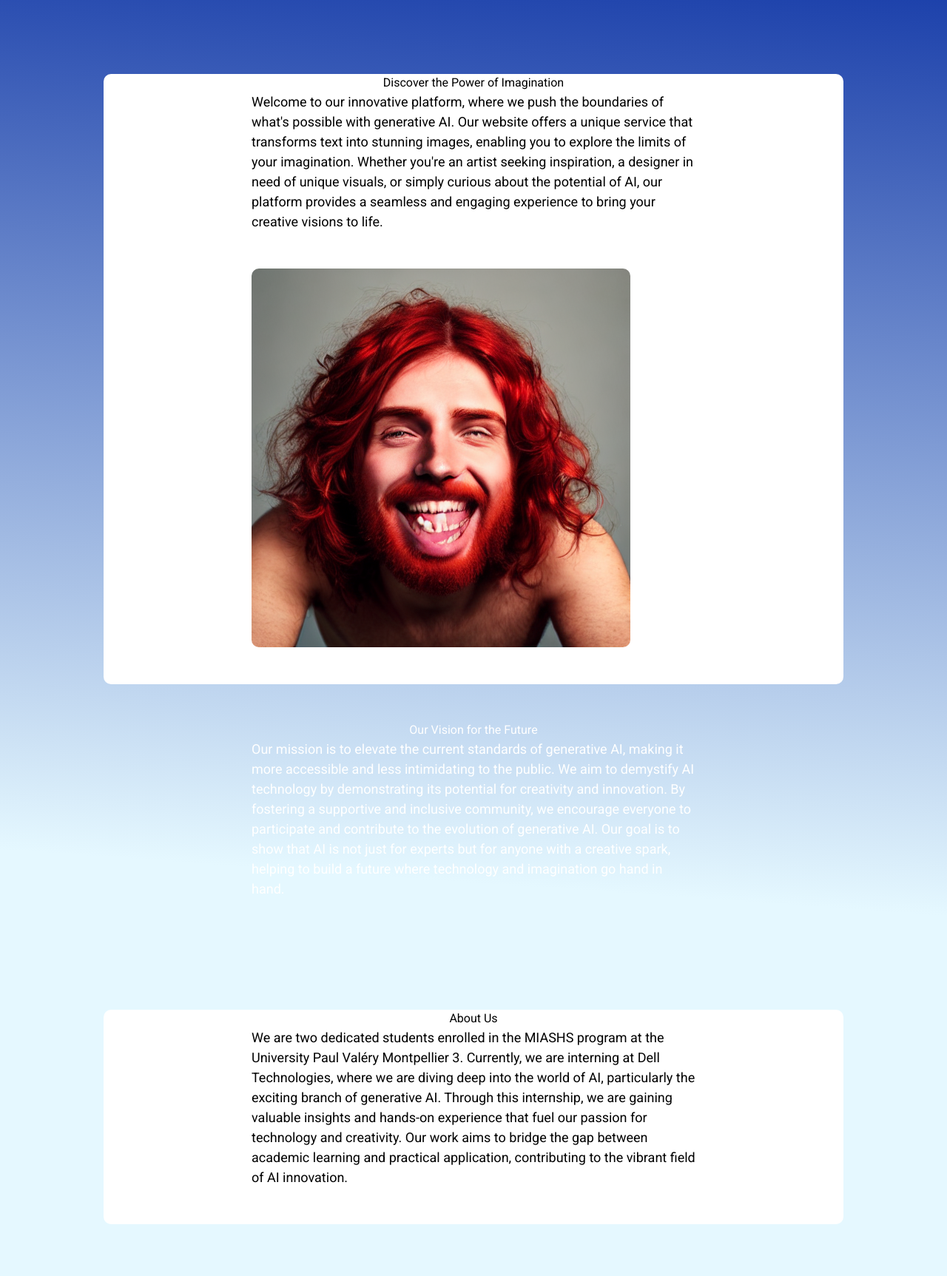
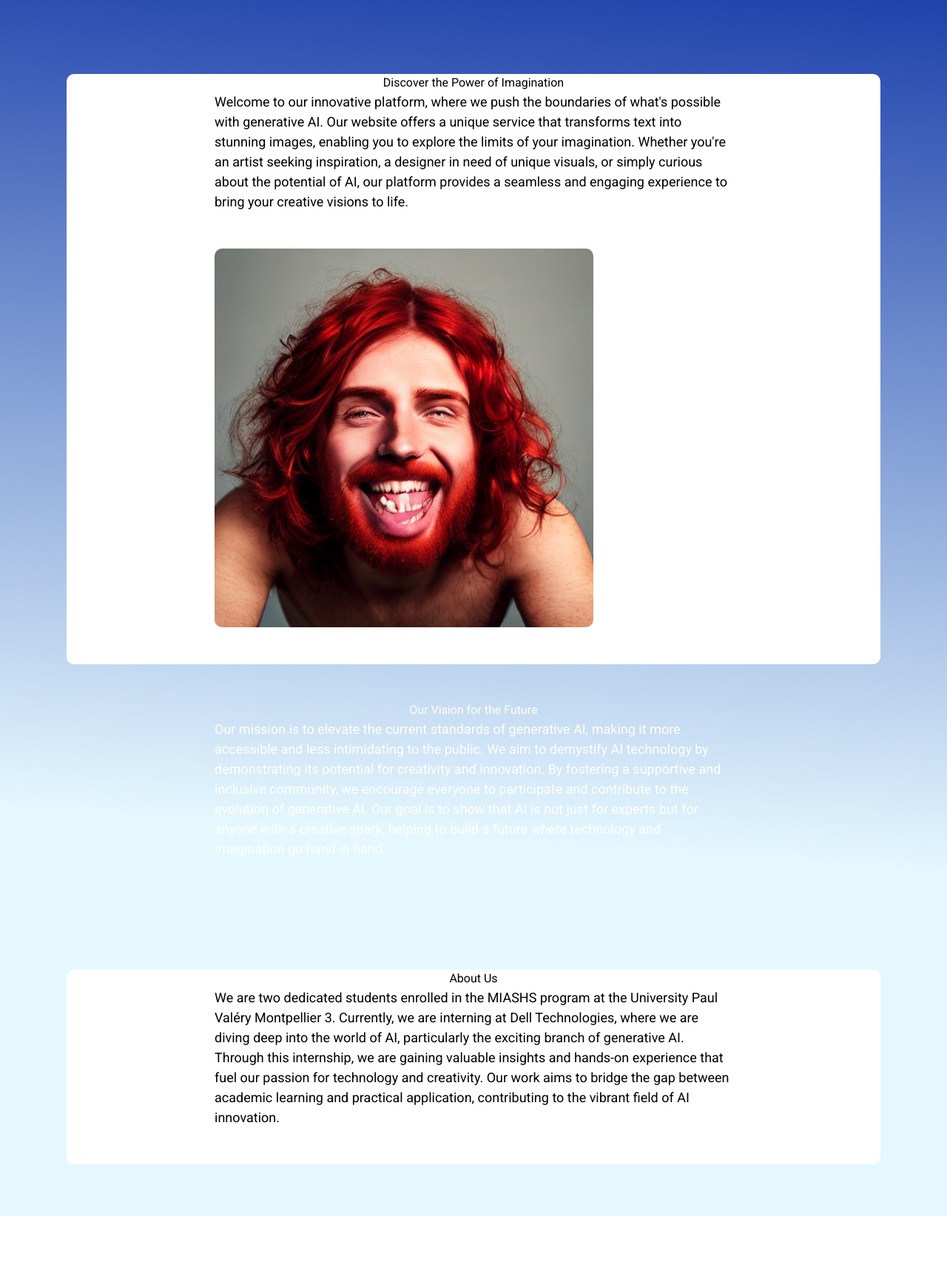
Before and after one commit to hugoglvs/facegen, a Django app: page /home/about/ in a window 1280 px wide. Shown: the part 106-1831 px from the top of the page at 74% size. After the commit the page ends 1750 px from the top, so only its background shows below. Run offline with Django 5.2, Linux system fonts and the light colour scheme; some libraries are stand-ins or nearby versions.

Commit message:
before report

```diff
--- a/FaceGen/FaceGen/settings.py
+++ b/FaceGen/FaceGen/settings.py
@@ -52,7 +52,7 @@
     'django.contrib.auth.middleware.AuthenticationMiddleware',
     'django.contrib.messages.middleware.MessageMiddleware',
     'django.middleware.clickjacking.XFrameOptionsMiddleware',
-    'django_browser_reload.middleware.BrowserReloaderMiddleware',
+    'django_browser_reload.middleware.BrowserReloadMiddleware'
 ]
 
 ROOT_URLCONF = 'FaceGen.urls'
@@ -136,6 +136,7 @@
 DEFAULT_AUTO_FIELD = 'django.db.models.BigAutoField'
 
 # Tailwind configuration
+NPM_BIN_PATH = 'npm.cmd'
 TAILWIND_APP_NAME = 'theme'
 INTERNAL_IPS = [
     "127.0.0.1",
--- a/FaceGen/home/models.py
+++ b/FaceGen/home/models.py
@@ -110,8 +110,8 @@
             "--instance_data_dir", env["INSTANCE_DIR"],
             "--output_dir", env["OUTPUT_DIR"],
             "--instance_prompt", f"A photo of {identifier} man",
-            # "--gradient_checkpointing",
-            # "--use_8bit_adam",
+            "--gradient_checkpointing",
+            "--use_8bit_adam",
             "--resolution=512",
             f"--train_batch_size={batch_size}",
             "--gradient_accumulation_steps=1",
--- a/FaceGen/home/static/home/styles.css
+++ b/FaceGen/home/static/home/styles.css
@@ -87,31 +87,9 @@
     --red-tertiary: var(--sand);
   }
 
-* {
-    margin: 0;
-    padding: 0;
-    box-sizing: border-box;
 
-}
 body {
     background: var(--background);
-    min-height: 100vh;
-    color: white;
-    font-family: "Roboto", sans-serif;
-    display: flex;
-    flex-direction: column;
-    align-items: center;
-    padding: 20px;
-}
-
-main {
-    display: flex;
-    flex-direction: column;
-    align-items: center;
-    min-width: 60%;
-    max-width: 80%;
-    margin: 0 auto;
-    padding: 20px;
 }
 
 button {
@@ -139,9 +117,9 @@
     }
 }
 
-p {
+p, li {
     font-size: 18px;
-    max-width: 600px;
+    max-width: 128ch;
     margin: 0px;
     text-align: left;
 }
--- a/FaceGen/home/templates/home/base.html
+++ b/FaceGen/home/templates/home/base.html
@@ -20,7 +20,7 @@
     {% endblock%}
 </head>
 
-<body x-data="themeSwitcher()" x-init="init()">
+<body class="flex flex-col items-center p-5 m-0 min-h-dvh text-white font-roboto" x-data="themeSwitcher()" x-init="init()">
     <header>
         <a href="{% url 'index' %}"><img src="{% static 'home/images/logo.png' %}" alt="Logo" class="logo"></a>
         <div class="nav-buttons">
--- a/FaceGen/home/templates/home/components/webcam.html
+++ b/FaceGen/home/templates/home/components/webcam.html
@@ -38,7 +38,7 @@
                 hx-post="{% url 'start_dreambooth_training' %}"
                 hx-trigger="click delay:500ms"
                 hx-target="#webcam-functionality"
-                hx-swap="none">
+                hx-swap="delete">
             Send Photos
         </button>
     </form>
--- a/FaceGen/home/templates/home/index.html
+++ b/FaceGen/home/templates/home/index.html
@@ -5,13 +5,13 @@
 
 {% block content %}
 
-    <main class="content">
+    <main class="flex flex-col items-center min-w-[80%] max-w-[80%] p-5">
         <div class="title-container">
             <h1>FaceGen</h1>
             <span class="subtitle">Powered by the students of Paul Valéry</span>
         </div>
         <p>Your gateway to AI-generated faces and personas. Describe, and watch as lifelike images come to life effortlessly.</p>
-        <form id="image-inputs" hx-get="{% url 'generate' %}" hx-target="#test">
+        <form id="image-inputs" class="text-black" hx-get="{% url 'generate' %}" hx-target="#test">
                 <div class="prompt-container">
                     <div class="buttons-container">
                         <button id="settings-button" onclick="$('#advanced-settings').toggle()"><img class="icon" src="{% static 'home/icons/settings.svg' %}" alt="Advanced settings"></button>
--- a/FaceGen/theme/static/css/dist/styles.css
+++ b/FaceGen/theme/static/css/dist/styles.css
@@ -787,6 +787,10 @@
   position: static;
 }
 
+.m-0 {
+  margin: 0px;
+}
+
 .mx-auto {
   margin-left: auto;
   margin-right: auto;
@@ -804,6 +808,40 @@
   height: 100vh;
 }
 
+.min-h-dvh {
+  min-height: 100dvh;
+}
+
+.min-w-\[80\%\] {
+  min-width: 80%;
+}
+
+.max-w-\[80\%\] {
+  max-width: 80%;
+}
+
+.columns-1 {
+  -moz-columns: 1;
+       columns: 1;
+}
+
+.columns-2 {
+  -moz-columns: 2;
+       columns: 2;
+}
+
+.grid-flow-row {
+  grid-auto-flow: row;
+}
+
+.flex-row {
+  flex-direction: row;
+}
+
+.flex-col {
+  flex-direction: column;
+}
+
 .items-center {
   align-items: center;
 }
@@ -812,8 +850,25 @@
   justify-content: center;
 }
 
+.p-5 {
+  padding: 1.25rem;
+}
+
+.text-start {
+  text-align: start;
+}
+
+.font-roboto {
+  font-family: Roboto, sans-serif;
+}
+
 .font-serif {
   font-family: ui-serif, Georgia, Cambria, "Times New Roman", Times, serif;
+}
+
+.text-3xl {
+  font-size: 1.875rem;
+  line-height: 2.25rem;
 }
 
 .text-5xl {
@@ -828,3 +883,13 @@
 .tracking-normal {
   letter-spacing: 0em;
 }
+
+.text-white {
+  --tw-text-opacity: 1;
+  color: rgb(255 255 255 / var(--tw-text-opacity));
+}
+
+.text-black {
+  --tw-text-opacity: 1;
+  color: rgb(0 0 0 / var(--tw-text-opacity));
+}
```
Also changed, not shown: FaceGen/home/templates/home/dreambooth.html (+17 -4 lines).
